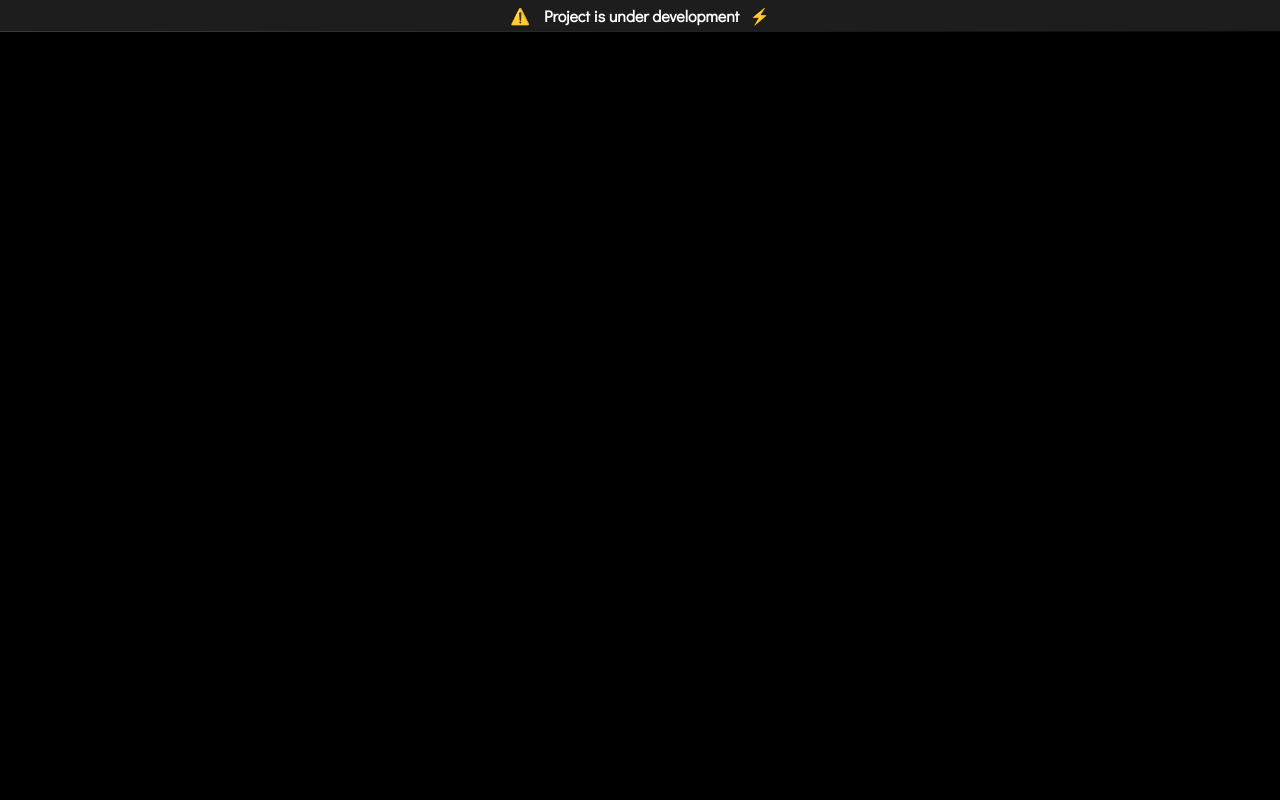
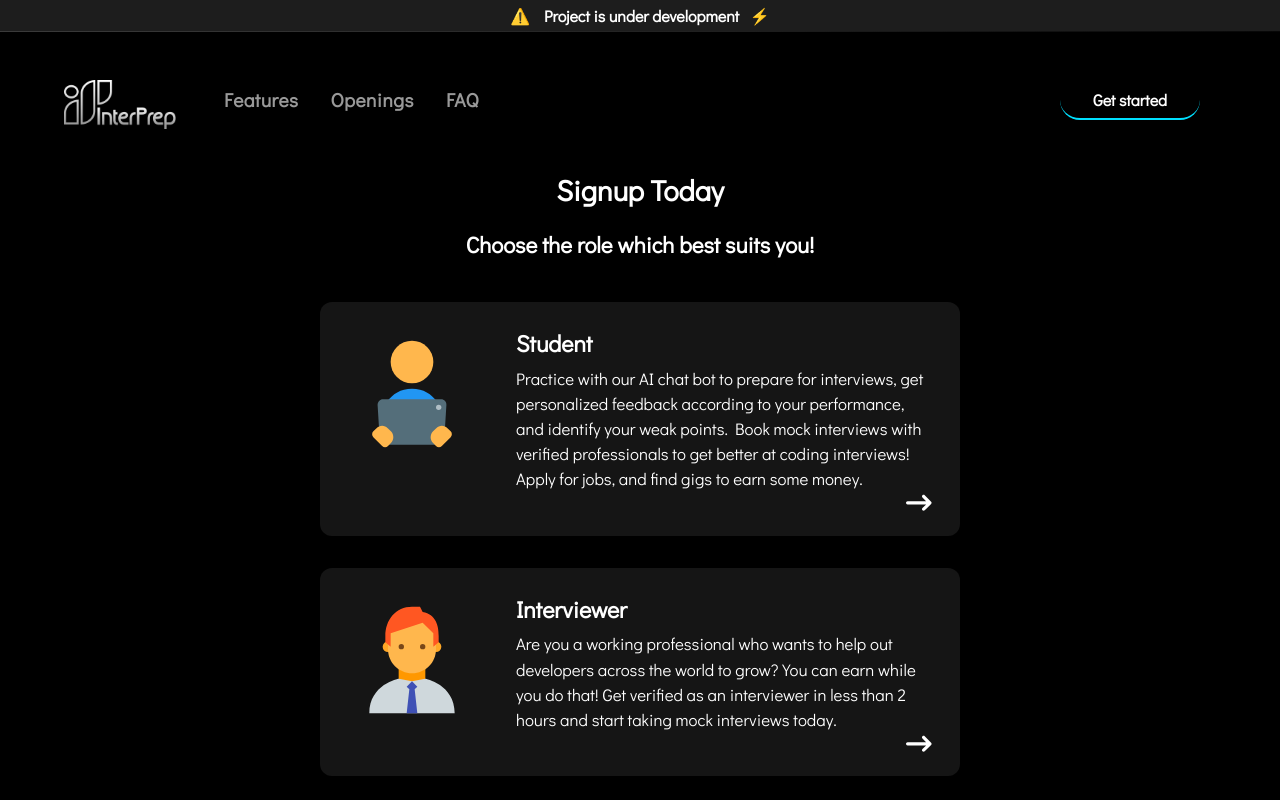
Before and after one commit to kalviumcommunity/S53_Aayush_Capstone_InterPrep, a React (Vite) app in the folder frontend/: page /start in a window 1280 px wide. Built offline with nearby package versions, Linux system fonts and the light colour scheme.

Commit message:
Added Get Started Page

```diff
--- /dev/null
+++ b/frontend/src/components/GetStarted/StartedCard.jsx
@@ -0,0 +1,74 @@
+import React from "react";
+import {
+  Card,
+  CardBody,
+  CardFooter,
+  Flex,
+  Heading,
+  Icon,
+  Stack,
+  Text,
+} from "@chakra-ui/react";
+import { FaArrowRightLong } from "react-icons/fa6";
+import { Link, useNavigate } from "react-router-dom";
+
+function StartedCard({ data }) {
+  const navigate = useNavigate();
+  return (
+    <Link to={data.to}>
+      <Card
+        direction={{ base: "column", lg: "row" }}
+        variant="elevated"
+        bg={"#FFFFFF15"}
+        color={"#FFFFFF"}
+        p={{ base: "1", sm: "2" }}
+        borderRadius={"12px"}
+        width={{ base: "80vw", md: "50vw" }}
+        transition={"all 0.6s"}
+        _hover={{
+          boxShadow: "0px 0px 8px 0 #ffffff50",
+          bg: "#FFFFFF12"
+        }}
+      >
+        <Flex justifyContent={"center"}>
+          <Icon fontSize="8rem" as={data.icon} m={{ base: "2", md: "5" }} />
+        </Flex>
+        <Stack>
+          <CardBody p={5}>
+            <Heading
+              size="md"
+              fontFamily={"Didact Gothic"}
+              fontSize={{ base: "1.25rem", md: "1.45rem" }}
+            >
+              {data.name}
+            </Heading>
+            <Text
+              mt={2}
+              fontFamily={"Didact Gothic"}
+              fontSize={{ base: "1rem", md: "1.05rem" }}
+            >
+              {data.desc}
+            </Text>
+
+            <CardFooter p={2}>
+              <Icon
+                fontSize={{ base: "1.4rem", md: "1.6rem" }}
+                as={FaArrowRightLong}
+                cursor={"pointer"}
+                position={"absolute"}
+                bottom={5}
+                right={7}
+                transition={"all 0.3s"}
+                _hover={{
+                  transform: "translate(4px)",
+                }}
+              />
+            </CardFooter>
+          </CardBody>
+        </Stack>
+      </Card>
+    </Link>
+  );
+}
+
+export default StartedCard;
--- /dev/null
+++ b/frontend/src/components/GetStarted/StartedCards.jsx
@@ -0,0 +1,37 @@
+import React from "react";
+import { FcManager } from "react-icons/fc";
+import { FcReadingEbook } from "react-icons/fc";
+import { FcDepartment } from "react-icons/fc";
+import StartedCard from "./StartedCard";
+
+function StartedCards() {
+  const options = [
+    {
+      icon: FcReadingEbook,
+      name: "Student",
+      desc: "Practice with our AI chat bot to prepare for interviews, get personalized feedback according to your performance, and identify your weak points. Book mock interviews with verified professionals to get better at coding interviews! Apply for jobs, and find gigs to earn some money.",
+      to: "/user/signup"
+    },
+    {
+      icon: FcManager,
+      name: "Interviewer",
+      desc: "Are you a working professional who wants to help out developers across the world to grow? You can earn while you do that! Get verified as an interviewer in less than 2 hours and start taking mock interviews today.",
+      to: "/interviewer/signup"
+    },
+    {
+      icon: FcDepartment,
+      name: "Company",
+      desc: "Looking to hire some skilled developers? Get the best here! Access a pool of talented individuals who have been rigorously vetted through our comprehensive assessment process. Streamline your recruitment with our platform and find the perfect fit for your team.",
+      to: "/company/signup"
+    },
+  ];
+
+  return (
+    options.map((e, i)=>{
+        return <StartedCard data = {e} key={i} />
+    })
+
+  );
+}
+
+export default StartedCards;
--- /dev/null
+++ b/frontend/src/components/GetStarted/StartedHead.jsx
@@ -0,0 +1,30 @@
+import { Flex, Text } from "@chakra-ui/react";
+import React from "react";
+
+function StartedHead() {
+  return (
+    <Flex
+      alignItems={"center"}
+      gap={"1rem"}
+      color={"white"}
+      flexDirection={"column"}
+    >
+      <Text
+        fontSize={{ base: "1.6rem", md: "1.8rem" }}
+        fontFamily="Didact Gothic"
+        fontWeight={900}
+      >
+        Signup Today
+      </Text>
+      <Text
+        fontSize={{ base: "1.1rem", md: "1.4rem" }}
+        fontFamily="Didact Gothic"
+        fontWeight={900}
+      >
+        Choose the role which best suits you!
+      </Text>
+    </Flex>
+  );
+}
+
+export default StartedHead;
--- a/frontend/src/components/Home/HomeNavbar.jsx
+++ b/frontend/src/components/Home/HomeNavbar.jsx
@@ -63,7 +63,9 @@ export default function HomeNavbar() {
           alignItems="center"
         >
           <Box mt={2} ml={-4}>
-          <img src={Logo} id="logo-img" draggable="false" />
+            <Link to={'/'}>
+              <img src={Logo} id="logo-img" draggable="false" />
+            </Link>
           </Box>
           <Flex display={{ base: "none", md: "flex" }} ml={10}>
             <DesktopNav />
@@ -84,7 +86,7 @@ export default function HomeNavbar() {
             height="40px"
             color={"white"}
             bg={"black"}
-            to={'/'}
+            to={"/start"}
             borderRadius="38"
             borderBottom={"2px solid #00E0FF"}
             _hover={{
@@ -124,7 +126,7 @@ const DesktopNav = () => {
                 fontWeight={"bold"}
                 color={linkColor}
                 fontFamily={"Didact Gothic"}
-          transition={"all .3s ease"}
+                transition={"all .3s ease"}
                 _hover={{
                   textDecoration: "none",
                   color: linkHoverColor,
@@ -139,12 +141,11 @@ const DesktopNav = () => {
               <PopoverContent
                 border={0}
                 boxShadow={"xl"}
-                backdropFilter= "blur(8px)"
+                backdropFilter="blur(8px)"
                 bg={popoverContentBgColor}
                 p={4}
                 rounded={"xl"}
                 minW={"sm"}
-
               >
                 <Stack>
                   {navItem.children.map((child) => (
@@ -159,7 +160,6 @@ const DesktopNav = () => {
     </Stack>
   );
 };
-
 
 const DesktopSubNav = ({ label, href, subLabel }) => {
   return (
@@ -184,7 +184,11 @@ const DesktopSubNav = ({ label, href, subLabel }) => {
           >
             {label}
           </Text>
-          <Text fontSize={"0.9rem"} color={"#ffffff"}fontFamily="Didact Gothic">
+          <Text
+            fontSize={"0.9rem"}
+            color={"#ffffff"}
+            fontFamily="Didact Gothic"
+          >
             {subLabel}
           </Text>
         </Box>
@@ -203,7 +207,6 @@ const DesktopSubNav = ({ label, href, subLabel }) => {
     </Link>
   );
 };
-
 
 const MobileNav = () => {
   return (
@@ -248,10 +251,27 @@ const MobileNavItem = ({ label, children, href }) => {
       </Flex>
 
       <Collapse in={isOpen} animateOpacity style={{ marginTop: "0!important" }}>
-        <Stack pl={4} fontFamily="Didact Gothic" fontWeight="bold" borderLeft={1} mb={4} borderStyle={"solid"} borderColor={"#FFFFFF90"} color={"#FFFFFF"} align={"start"}>
+        <Stack
+          pl={4}
+          fontFamily="Didact Gothic"
+          fontWeight="bold"
+          borderLeft={1}
+          mb={4}
+          borderStyle={"solid"}
+          borderColor={"#FFFFFF90"}
+          color={"#FFFFFF"}
+          align={"start"}
+        >
           {children &&
             children.map((child) => (
-              <ChakraLink key={child.label} py={2} as={Link} to={child.href} fontFamily="Didact Gothic" fontWeight="bold">
+              <ChakraLink
+                key={child.label}
+                py={2}
+                as={Link}
+                to={`/${child.href}`}
+                fontFamily="Didact Gothic"
+                fontWeight="bold"
+              >
                 {child.label}
               </ChakraLink>
             ))}
--- a/frontend/src/components/routes/AllRoutes.jsx
+++ b/frontend/src/components/routes/AllRoutes.jsx
@@ -9,6 +9,7 @@ import Jobs from '../../pages/Jobs'
 import Interviewers from '../../pages/Interviewers'
 import UserSignup from '../../pages/UserSignup'
 import Freelance from '../../pages/Freelance'
+import GetStarted from '../../pages/GetStarted'
 
 function AllRoutes() {
   return (
@@ -18,6 +19,7 @@ function AllRoutes() {
         <Route path='/interviewer/signup' element={<IntSignUp />}/>
         <Route path='/user/signup' element={<UserSignup />}/>
         <Route path='/browse' element={<Mainpage />}/>
+        <Route path='/start' element={<GetStarted />}/>
         <Route path='/jobs' element={<Sidebar children={<Jobs />}/>}/>
         <Route path='/jobs/:id' element={<Sidebar children={<JobInfo />}/>} />
         <Route path='/interviewers' element={<Sidebar children={<Interviewers />} />}/>
--- /dev/null
+++ b/frontend/src/pages/GetStarted.jsx
@@ -0,0 +1,36 @@
+import React from "react";
+import HomeNavbar from "../components/Home/HomeNavbar";
+import StartedHead from "../components/GetStarted/StartedHead";
+import StartedCard from "../components/GetStarted/StartedCard";
+import { Flex, Text } from "@chakra-ui/react";
+import StartedCards from "../components/GetStarted/StartedCards";
+import { Link } from "react-router-dom";
+
+function GetStarted() {
+  return (
+    <>
+      <HomeNavbar />
+      <StartedHead />
+      <Flex
+      m={10}
+      alignItems={"center"}
+      gap={"2rem"}
+      color={"white"}
+      flexDirection={"column"}
+    >
+      <StartedCards />
+      <Text
+        fontSize={{ base: "1.1rem", md: "1.2rem" }}
+        fontFamily="Didact Gothic"
+        color={"#999999"}
+        textAlign={"center"}
+        fontWeight={900}
+      >
+        Already have an account? <Link to={'/'}><u>Login</u></Link>
+      </Text>
+    </Flex>
+    </>
+  );
+}
+
+export default GetStarted;
```
